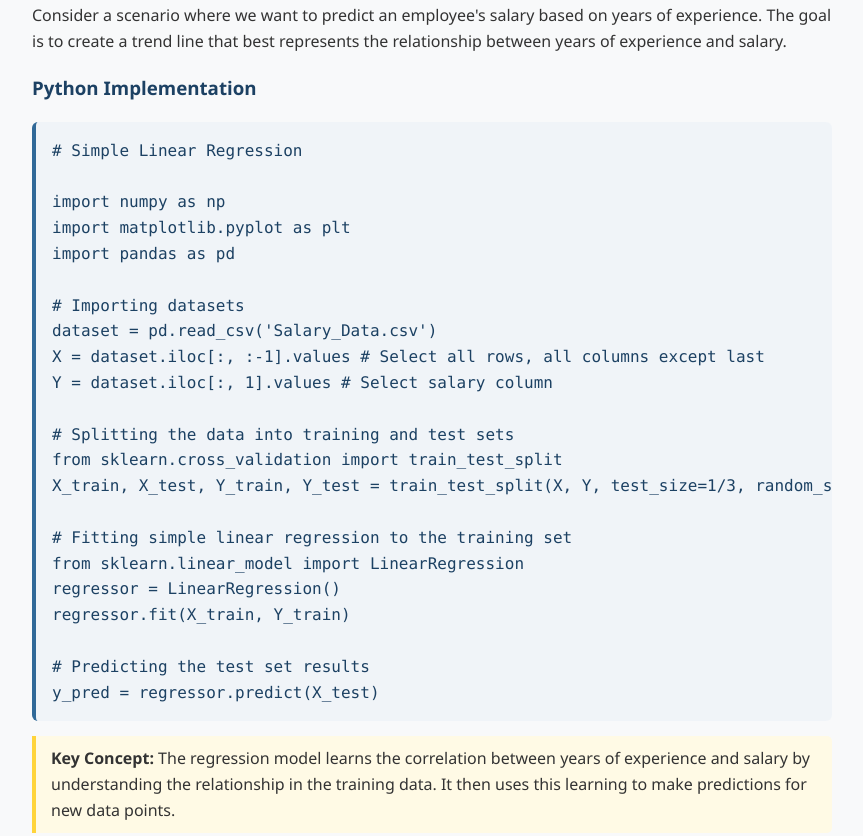
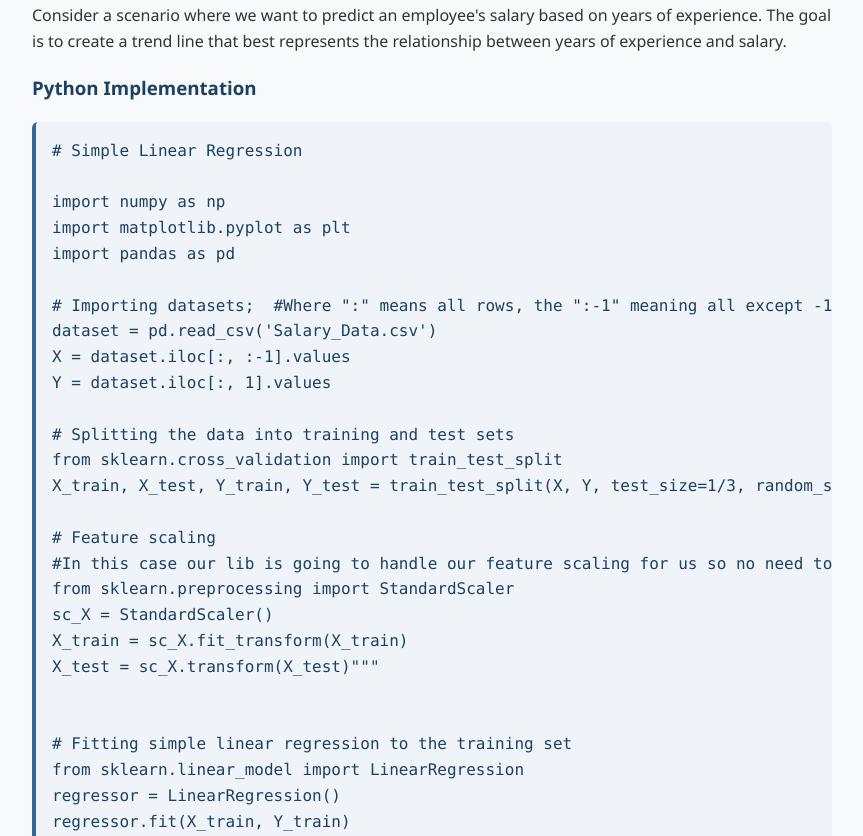
Before and after one commit to deanmtd/ML-Simple-Linear-Regression, a plain HTML site: page index.html in a window 1280 px wide. Shown: the part 2708-3544 px from the top of the page, without its empty margins (208-1071 px from the left). Drawn offline with Linux system fonts and the light colour scheme.

Commit message:
Update index.html

```diff
--- a/index.html
+++ b/index.html
@@ -128,14 +128,22 @@ import numpy as np
 import matplotlib.pyplot as plt
 import pandas as pd
 
-# Importing datasets
+# Importing datasets;  #Where ":" means all rows, the ":-1" meaning all except -1, IE: the last one;
 dataset = pd.read_csv('Salary_Data.csv')
-X = dataset.iloc[:, :-1].values # Select all rows, all columns except last
-Y = dataset.iloc[:, 1].values # Select salary column
+X = dataset.iloc[:, :-1].values
+Y = dataset.iloc[:, 1].values
 
 # Splitting the data into training and test sets
 from sklearn.cross_validation import train_test_split
 X_train, X_test, Y_train, Y_test = train_test_split(X, Y, test_size=1/3, random_state=0)
+
+# Feature scaling
+#In this case our lib is going to handle our feature scaling for us so no need to add it;  #NB: StandardScaler is the class, now create the object:
+from sklearn.preprocessing import StandardScaler
+sc_X = StandardScaler()
+X_train = sc_X.fit_transform(X_train)
+X_test = sc_X.transform(X_test)"""
+
 
 # Fitting simple linear regression to the training set
 from sklearn.linear_model import LinearRegression
```
